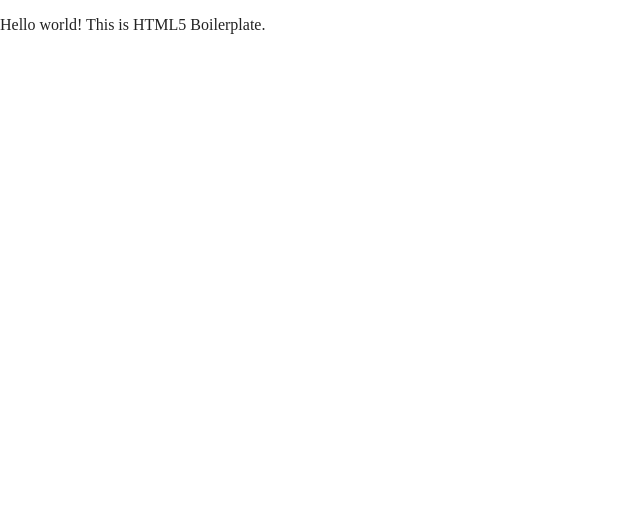
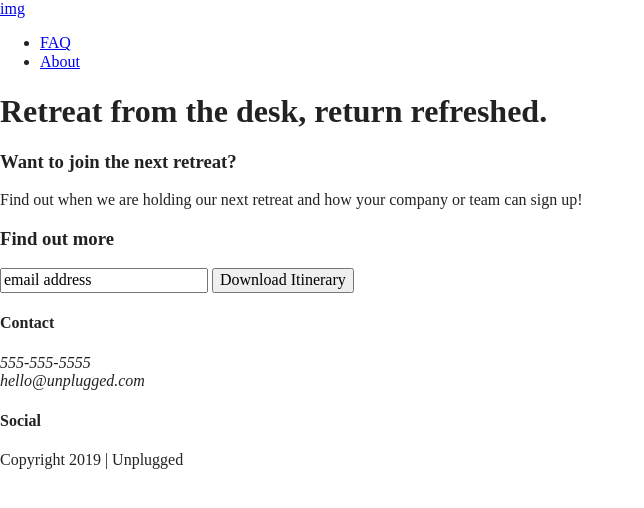
Before and after one commit to kelsey-ryan/unplugged-project, a website built with Parcel: page index.html in a window 1280 px wide. Shown: the whole page, without its empty margins (0-644 px from the left). Built offline with nearby package versions, Linux system fonts and the light colour scheme.

Commit message:
Added structure and content to header, footer, and hero area of all 3 pages

```diff
--- a/index.html
+++ b/index.html
@@ -3,7 +3,7 @@
 
 <head>
   <meta charset="utf-8">
-  <title></title>
+  <title>Unplugged Retreat</title>
   <meta name="description" content="">
   <meta name="viewport" content="width=device-width, initial-scale=1">
 
@@ -23,9 +23,64 @@
 </head>
 
 <body>
+  <header>
+    <div class="content-wrapper">
+      <a href="#">img<src="" alt="unplugged logo"></a>
+      <div class="header-divider"></div>
+      <nav>
+        <ul>
+          <li><a href="faq/index.html" target="_blank">FAQ</a></li>
+          <li><a href="about/index.html" target="_blank">About</a></li>
+        </ul>
+      </nav>
+    </div>
+  </header>
 
-  <!-- Add your site or application content here -->
-  <p>Hello world! This is HTML5 Boilerplate.</p>
+  <main>
+    <section class="hero-area">
+      <div class="content-wrapper">
+        <h1>Retreat from the desk, return refreshed.</h1>
+    </div>
+    </section>
+    <aside>
+      <div class="content-wrapper">
+        <div class="form-description">
+          <h3>Want to join the next retreat?</h3>
+          <p>Find out when we are holding our next retreat and how your company or team can sign up!</p>
+        </div>
+        <div class="form">
+          <h3>Find out more</h3>
+          <input type="text" name="name" value="email address">
+          <input type="button" value="Download Itinerary">
+        </div>
+      </div>
+    </aside>
+  </main>
+
+  <footer>
+    <div class="content-wrapper">
+      <div class="footer-content">
+        <div class="contact">
+          <h4>Contact</h4>
+          <address>
+            555-555-5555<br>
+            hello@unplugged.com
+          </address>
+        </div>
+        <div class="social">
+          <h4>Social</h4>
+          <div class="social-icons">
+            <p><a href="https://www.facebook.com" target="_blank"></a></p>
+            <p><a href="https://www.twitter.com" target="_blank"></a></p>
+            <p><a href="https://www.instagram.com" target="_blank"></a></p>
+        </div>
+        <div class="copyright">
+          <p>Copyright 2019 | Unplugged</p>
+        </div>
+      </div>
+    </div>
+  </footer>
+
   <script src="js/vendor/modernizr-3.11.2.min.js"></script>
   <script src="js/plugins.js"></script>
   <script src="js/main.js"></script>
```
Also changed, not shown: about/index.html (+48 -3 lines), faq/index.html (+48 -3 lines).
